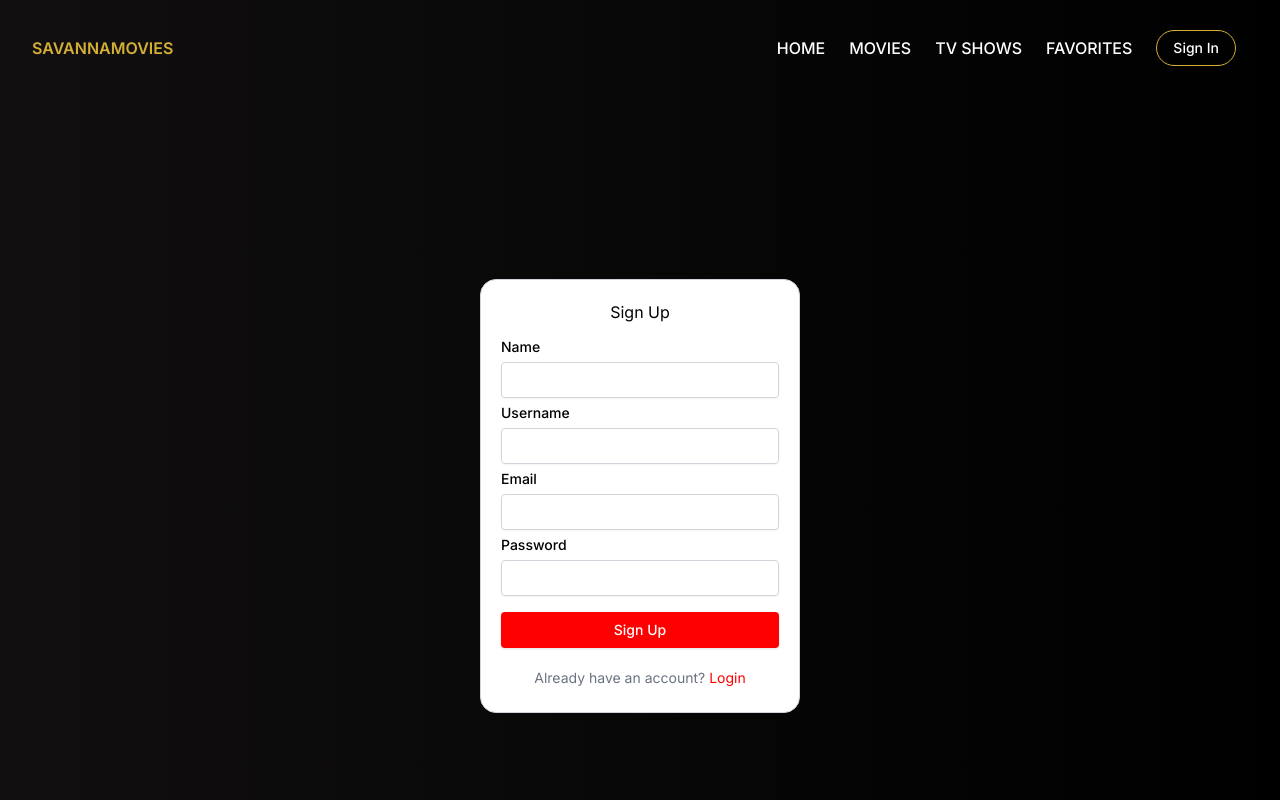
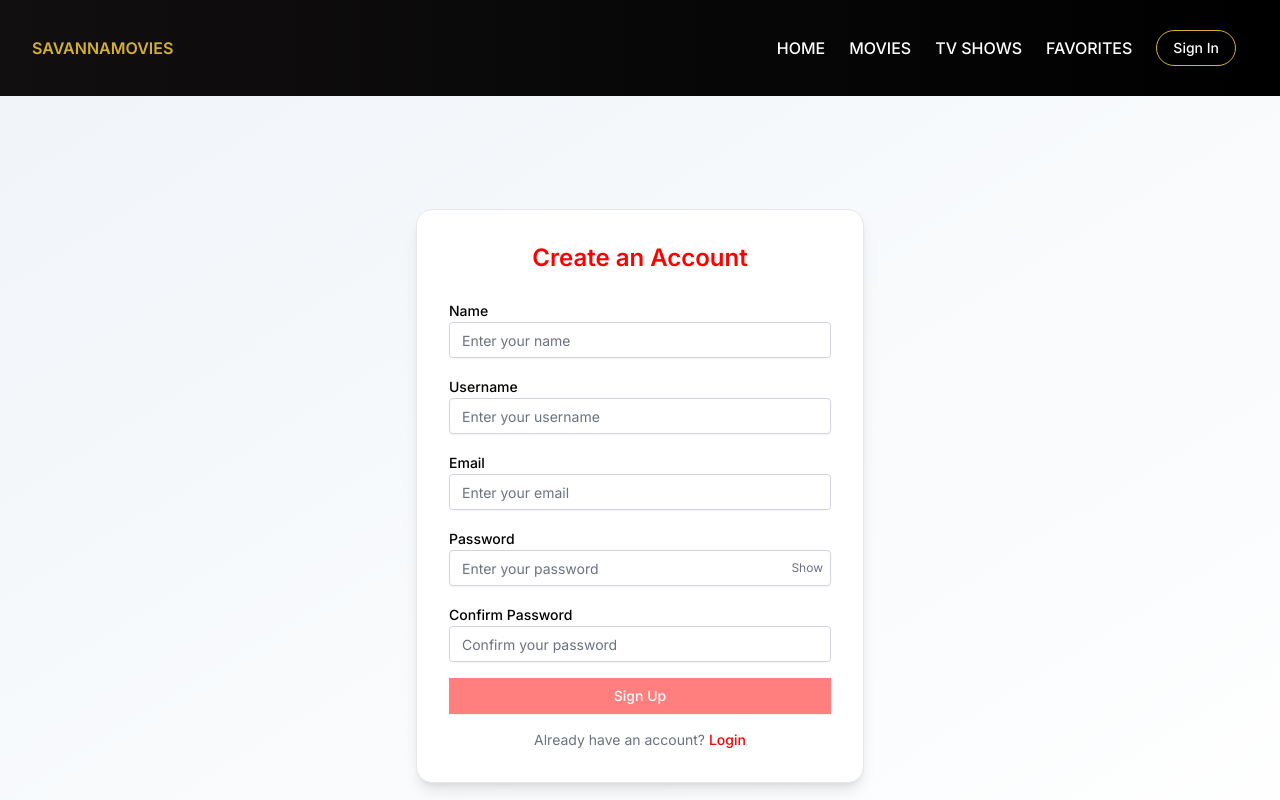
Before and after one commit to VictorWanjala/SavannaMovies, a Next.js app: page /signup in a window 1280 px wide. Shown: the top 800 px of the page. Built offline with nearby package versions, Linux system fonts and the light colour scheme.

Commit message:
improved login and signup UI and implemented skeleton loading on movies and TVshows

```diff
--- a/app/api/users/sign-up/route.ts
+++ b/app/api/users/sign-up/route.ts
@@ -5,12 +5,21 @@ import bcrypt from "bcrypt";
 export async function POST(request: Request) {
   try {
     const body = await request.json();
-    const { email, name, username, password } = body;
+    const { email, name, username, password, confirmPassword } = body;
 
-    if (!email || !password || !name || !username) {
+    if (!email || !password || !name || !username || !confirmPassword) {
       return NextResponse.json(
         {
           message: "Required fields are missing",
+        },
+        { status: 400 }
+      );
+    }
+
+    if (password !== confirmPassword) {
+      return NextResponse.json(
+        {
+          message: "Passwords do not match",
         },
         { status: 400 }
       );
--- a/app/login/page.tsx
+++ b/app/login/page.tsx
@@ -12,11 +12,13 @@ import AuthContext from "../context/AuthContext";
 import { UserType } from "../types/UserTypes";
 import { toast } from "sonner";
 
-export default function Home() {
+export default function Login() {
   const context = useContext(UIContext);
   const { loading, setLoading } = context ?? {};
   const [email, setEmail] = useState("");
   const [password, setPassword] = useState("");
+  const [showPassword, setShowPassword] = useState(false);
+
   const router = useRouter();
   const auth = useContext(AuthContext);
   const { saveUser } = auth ?? {};
@@ -52,8 +54,6 @@ export default function Home() {
         err?.response?.data?.message ||
           "Login error. Please check your credentials and try again."
       );
-      // if (setLoading) setLoading(false);
-      // return;
     } finally {
       toast.dismiss(toastId);
       if (setLoading) setLoading(false);
@@ -61,36 +61,65 @@ export default function Home() {
   };
 
   return (
-    <div
-      className="min-h-screen flex justify-center items-center bg-no-repeat "
-      // style={{
-      //   backgroundImage: "url('/background.jpg')",
-      //   backgroundSize: "cover",
-      //   backgroundPosition: "center",
-      // }}
-    >
-      <div className="border border-gray-300 rounded-2xl p-5 bg-white flex flex-col gap-4 w-1/4 max-md:w-full max-md:mx-2">
-        <h3 className="text-center">Login</h3>
-        <div className="flex flex-col gap-2">
-          <Label>Email</Label>
-          <Input value={email} onChange={(e) => setEmail(e.target.value)} />
-          <Label>Password</Label>
-          <Input
-            type="password"
-            value={password}
-            onChange={(e) => setPassword(e.target.value)}
-          />
-        </div>
-        <Button className="rounded" onClick={handleSubmit} disabled={loading}>
-          {loading ? "Logging in..." : "Login"}
-        </Button>
-        <div className="flex justify-center items-center my-1">
-          <span className="text-sm text-gray-500">
-            Don&rsquo;t have an account?{" "}
-            <a href="/signup" className="text-secondary hover:underline">
+    <div className="min-h-screen flex items-center justify-center bg-gradient-to-br from-slate-100 to-white px-4">
+      <div className="w-full max-w-md p-8 rounded-2xl shadow-lg bg-white border border-gray-200">
+        <h2 className="text-2xl font-semibold text-center text-secondary mb-6">
+          Welcome Back
+        </h2>
+
+        <div className="space-y-4">
+          <div>
+            <Label htmlFor="email">Email</Label>
+            <Input
+              id="email"
+              type="email"
+              value={email}
+              placeholder="Enter your email"
+              onChange={(e) => setEmail(e.target.value)}
+              disabled={loading}
+              className="text-gray-500"
+            />
+          </div>
+
+          <div>
+            <Label htmlFor="password">Password</Label>
+            <div className="relative">
+              <Input
+                id="password"
+                type={showPassword ? "text" : "password"}
+                value={password}
+                placeholder="Enter your password"
+                onChange={(e) => setPassword(e.target.value)}
+                disabled={loading}
+                className="text-gray-500"
+              />
+              <button
+                type="button"
+                onClick={() => setShowPassword(!showPassword)}
+                className="absolute inset-y-0 right-2 flex items-center text-xs text-gray-500 hover:text-secondary"
+              >
+                {showPassword ? "Hide" : "Show"}
+              </button>
+            </div>
+          </div>
+
+          <Button
+            className="w-full rounded-2xl"
+            onClick={handleSubmit}
+            disabled={loading || !email || !password}
+          >
+            {loading ? "Logging in..." : "Login"}
+          </Button>
+
+          <p className="text-sm text-center text-gray-500">
+            Don’t have an account?{" "}
+            <a
+              href="/signup"
+              className="text-secondary hover:underline font-medium"
+            >
               Sign Up
             </a>
-          </span>
+          </p>
         </div>
       </div>
     </div>
--- a/app/movies/page.tsx
+++ b/app/movies/page.tsx
@@ -13,10 +13,11 @@ const Movies = () => {
   const [page, setPage] = useState(1);
   const [totalPages, setTotalPages] = useState(1);
   const [totalResults, setTotalResults] = useState(0);
+  const [loading, setLoading] = useState(false);
 
   const { request } = useAxios();
   const context = useContext(UIContext);
-  const {searchResults, setSearchResults} = context ?? {}
+  const { searchResults, setSearchResults } = context ?? {};
 
   useEffect(() => {
     fetchMovies();
@@ -26,6 +27,7 @@ const Movies = () => {
   }, [page]);
 
   async function fetchMovies() {
+    setLoading(true);
     const response = await request({
       method: "GET",
       url: `movie/popular`,
@@ -36,6 +38,7 @@ const Movies = () => {
       setTotalPages(response.total_pages || 1);
       setTotalResults(response.total_results || 0);
     }
+    setLoading(false);
   }
 
   console.log("Total Results:", totalResults);
@@ -50,6 +53,7 @@ const Movies = () => {
       setPage(page - 1);
     }
   };
+  const moviesToShow = searchResults && searchResults.length ? searchResults : originalMovies;
 
   return (
     <div className="container mx-auto px-4 py-28 max-md:py-10">
@@ -59,21 +63,23 @@ const Movies = () => {
           <Search<movieCardType>
             searchUrl="search/movie"
             placeholder="Search movies..."
-            onResults={(results) =>{
+            onResults={(results) => {
               if (searchResults && setSearchResults) {
-                setSearchResults((results.length ? results : originalMovies));
+                setSearchResults(results.length ? results : originalMovies);
               }
-            }
-
-            }
+            }}
           />
         </div>
       </div>
 
       <div className="flex flex-wrap gap-6 mt-6">
-        {(searchResults ?? []).map((movie, i) => (
-          <MovieCard key={i} card={movie as movieCardType} />
-        ))}
+        {loading
+          ? Array.from({ length: 6 }).map((_, i) => (
+              <MovieCard key={i} loading />
+            ))
+          : moviesToShow.map((movie, i) => (
+              <MovieCard key={i} card={movie as movieCardType} />
+            ))}
       </div>
       <Pagination
         currentPage={page}
--- a/app/signup/page.tsx
+++ b/app/signup/page.tsx
@@ -1,4 +1,3 @@
-
 "use client";
 
 import { Button } from "@/components/ui/button";
@@ -15,6 +14,8 @@ export default function Signup() {
   const [username, setUsername] = useState<string>("");
   const [email, setEmail] = useState<string>("");
   const [password, setPassword] = useState<string>("");
+  const [confirmPassword, setConfirmPassword] = useState("");
+  const [showPassword, setShowPassword] = useState(false);
   const context = useContext(UIContext);
 
   const { loading, setLoading } = context ?? {};
@@ -30,8 +31,8 @@ export default function Signup() {
         username,
         email,
         password,
+        confirmPassword
       });
-
 
       toast.success("Account created successfully!");
       router.push("/login");
@@ -47,39 +48,103 @@ export default function Signup() {
   };
 
   return (
-    <div className="min-h-screen flex justify-center items-center bg-no-repeat">
-      <div className="border border-gray-300 rounded-2xl p-5 bg-white flex flex-col gap-4 w-1/4 max-md:w-full max-md:mx-2">
-        <h3 className="text-center">Sign Up</h3>
-        <div className="flex flex-col gap-2">
-          <Label>Name</Label>
-          <Input value={name} onChange={(e) => setName(e.target.value)} />
+    <div className="min-h-screen flex items-center justify-center bg-gradient-to-br from-slate-100 to-white px-4">
+      <div className="w-full max-w-md p-8 rounded-2xl shadow-lg bg-white border border-gray-200">
+        <h2 className="text-2xl font-semibold text-center text-secondary mb-6">
+          Create an Account
+        </h2>
 
-          <Label>Username</Label>
-          <Input
-            value={username}
-            onChange={(e) => setUsername(e.target.value)}
-          />
+        <div className="space-y-4">
+          <div>
+            <Label htmlFor="name">Name</Label>
+            <Input
+              id="name"
+              type="text"
+              value={name}
+              placeholder="Enter your name"
+              onChange={(e) => setName(e.target.value)}
+              disabled={loading}
+              className="text-gray-500"
+            />
+          </div>
 
-          <Label>Email</Label>
-          <Input value={email} onChange={(e) => setEmail(e.target.value)} />
+          <div>
+            <Label htmlFor="username">Username</Label>
+            <Input
+              id="username"
+              type="text"
+              value={username}
+              placeholder="Enter your username"
+              onChange={(e) => setUsername(e.target.value)}
+              disabled={loading}
+              className="text-gray-500"
+            />
+          </div>
 
-          <Label>Password</Label>
-          <Input
-            type="password"
-            value={password}
-            onChange={(e) => setPassword(e.target.value)}
-          />
-        </div>
-        <Button className="rounded" onClick={handleSignup} disabled={loading}>
-          {loading ? "Signing Up..." : "Sign Up"}
-        </Button>
-        <div className="flex justify-center items-center my-1">
-          <span className="text-sm text-gray-500">
+          <div>
+            <Label htmlFor="email">Email</Label>
+            <Input
+              id="email"
+              type="email"
+              value={email}
+              placeholder="Enter your email"
+              onChange={(e) => setEmail(e.target.value)}
+              disabled={loading}
+              className="text-gray-500"
+            />
+          </div>
+
+          <div>
+            <Label htmlFor="password">Password</Label>
+            <div className="relative text-gray-500">
+              <Input
+                id="password"
+                type={showPassword ? "text" : "password"}
+                value={password}
+                placeholder="Enter your password"
+                onChange={(e) => setPassword(e.target.value)}
+                disabled={loading}
+              />
+              <button
+                type="button"
+                onClick={() => setShowPassword(!showPassword)}
+                className="absolute inset-y-0 right-2 flex items-center text-xs text-gray-500 hover:text-secondary"
+              >
+                {showPassword ? "Hide" : "Show"}
+              </button>
+            </div>
+          </div>
+           <div>
+            <Label htmlFor="confirmPassword">Confirm Password</Label>
+            <div className="relative text-gray-500">
+              <Input
+                id="confirmPassword"
+                type={showPassword ? "text" : "password"}
+                value={confirmPassword}
+                placeholder="Confirm your password"
+                onChange={(e) => setConfirmPassword(e.target.value)}
+                disabled={loading}
+              />
+            </div>
+          </div>
+
+          <Button
+            className="w-full"
+            onClick={handleSignup}
+            disabled={loading || !name || !username || !email || !password || !confirmPassword}
+          >
+            {loading ? "Signing Up..." : "Sign Up"}
+          </Button>
+
+          <p className="text-sm text-center text-gray-500">
             Already have an account?{" "}
-            <a href="/login" className="text-secondary hover:underline">
+            <a
+              href="/login"
+              className="text-secondary hover:underline font-medium"
+            >
               Login
             </a>
-          </span>
+          </p>
         </div>
       </div>
     </div>
--- a/app/tvshows/page.tsx
+++ b/app/tvshows/page.tsx
@@ -12,6 +12,8 @@ const TvShows = () => {
   const [page, setPage] = useState(1);
   const [totalPages, setTotalPages] = useState(1);
   const [totalResults, setTotalResults] = useState(0);
+  const [loading, setLoading] = useState(false);
+
   const [originalMovies, setOriginalMovies] = useState<tvShowCardType[]>([]);
 
   const { request } = useAxios();
@@ -19,6 +21,8 @@ const TvShows = () => {
   const { searchResults, setSearchResults } = context ?? {};
 
   useEffect(() => {
+    setLoading(true);
+
     fetchTvShows();
     if (searchResults && setSearchResults) {
       setSearchResults([]);
@@ -36,9 +40,10 @@ const TvShows = () => {
       setTotalPages(response.total_pages || 1);
       setTotalResults(response.total_results || 0);
     }
+    setLoading(false);
   }
 
-  console.log(totalResults)
+  console.log(totalResults);
 
   const handleNextPage = () => {
     if (page < totalPages) {
@@ -51,6 +56,9 @@ const TvShows = () => {
     }
   };
 
+  const showsToDisplay = searchResults && searchResults.length ? searchResults : originalMovies;
+
+
   return (
     <div className="container mx-auto px-4 py-28 max-md:py-10">
       <div className="flex items-center justify-between max-md:flex-col">
@@ -59,19 +67,23 @@ const TvShows = () => {
           <Search<tvShowCardType>
             searchUrl="search/tv"
             placeholder="Search TV Shows..."
-            onResults={(results) =>{if (searchResults && setSearchResults) {
-              setSearchResults(results.length ? results : originalMovies);
-
+            onResults={(results) => {
+              if (searchResults && setSearchResults) {
+                setSearchResults(results.length ? results : originalMovies);
+              }
             }}
-            }
           />
         </div>
       </div>
 
       <div className="flex flex-wrap gap-6 mt-6">
-        {(searchResults ?? []).map((movie, i) => (
-          <TvShowCard key={i} card={movie as tvShowCardType} />
-        ))}
+        {loading
+          ? Array.from({ length: 6 }).map((_, i) => (
+              <TvShowCard key={i} loading />
+            ))
+          : showsToDisplay.map((show, i) => (
+              <TvShowCard key={i} card={show as tvShowCardType} />
+            ))}
       </div>
       <div className="my-12 ">
         <Pagination
--- a/tsconfig.json
+++ b/tsconfig.json
@@ -23,6 +23,6 @@
       "@/*": ["./*"]
     }
   },
-  "include": ["next-env.d.ts", "**/*.ts", "**/*.tsx", ".next/types/**/*.ts"],
+  "include": ["next-env.d.ts", "**/*.ts", "**/*.tsx", ".next/types/**/*.ts", "hooks/useAxios.jsx"],
   "exclude": ["node_modules"]
 }
```
Also changed, not shown: components/homePage/UpcomingMovies.tsx (+21 -10 lines), components/ui/movieCard.tsx (+26 -4 lines), components/ui/tvShowCard.tsx (+27 -4 lines).
